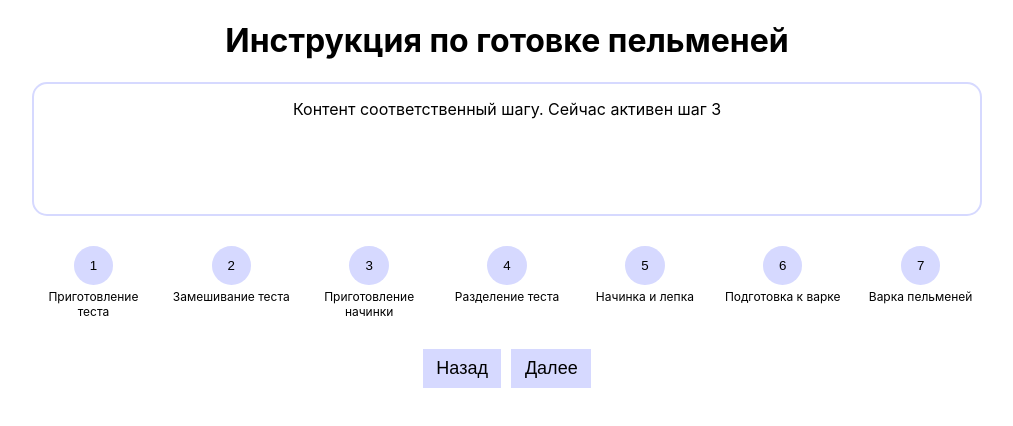
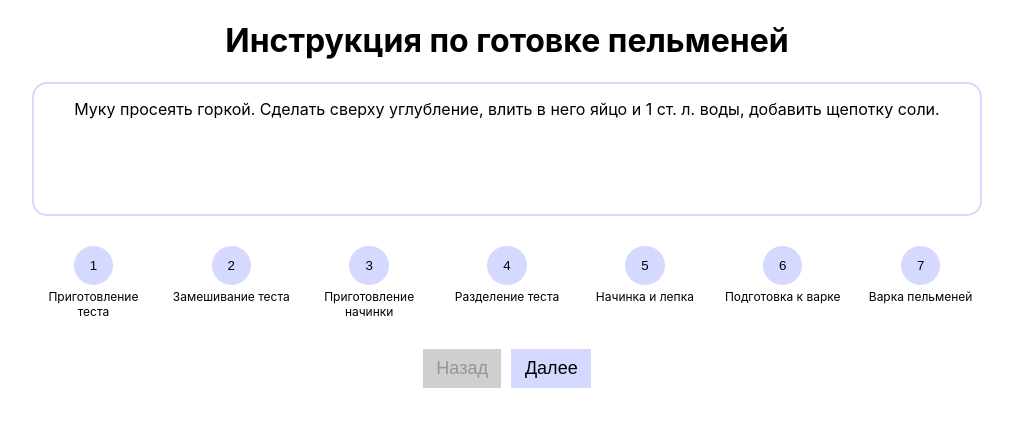
Before and after one commit to OlgaStarchenko/Task_2, a React (Create React App) app: page / in a window 1280 px wide. Shown: the top 426 px of the page, without its empty margins (133-1146 px from the left). Built offline with nearby package versions, Linux system fonts and the light colour scheme.

Commit message:
The Back, Next, and Start Over buttons have been configured to switch content, and the current content is displayed on the screen.

```diff
--- a/src/App.js
+++ b/src/App.js
@@ -6,22 +6,29 @@ export const App = () => {
 	// Можно задать 2 состояния — steps и activeIndex
 
 	// И определить 3 обработчика: Клик назад, Клик вперед, Начать сначала
-	let isOnFirstStep;
-	let isOnLastStep = false;
 
 	// И 2 переменных-флага — находимся ли мы на первом шаге, и находимся ли на последнем
-	const [steps, setStep] = useState(data);
+	const [steps, setSteps] = useState(data);
 	const [activeIndex, setActiveIndex] = useState(0);
 
 	function startOver() {
-		console.log("Начать сначала");
+		setActiveIndex(0);
 	}
 	function takeStepForward() {
-		console.log("Далее");
+		if (activeIndex !== steps.length - 1) {
+			setActiveIndex((prev) => prev + 1);
+		} else {
+			setActiveIndex(0);
+		}
 	}
 	function takeStepBack() {
-		console.log("Назад");
+		if (activeIndex > 0) {
+			setActiveIndex((prev) => prev - 1);
+		}
 	}
+
+	let isOnFirstStep = activeIndex === 0;
+	let isOnLastStep = activeIndex === steps.length - 1;
 
 	return (
 		<div className={styles.container}>
@@ -30,7 +37,7 @@ export const App = () => {
 				<div className={styles.steps}>
 					<div className={styles["steps-content"]}>
 						{/* Для получения активного контента использйте steps и activeIndex */}
-						Контент соответственный шагу. Сейчас активен шаг 3
+						{steps[activeIndex].content}
 					</div>
 					<ul className={styles["steps-list"]}>
 						{steps.map((step, index) => {
@@ -58,6 +65,7 @@ export const App = () => {
 						<button
 							className={styles.button}
 							onClick={takeStepBack}
+							disabled={isOnFirstStep}
 						>
 							Назад
 						</button>
```
